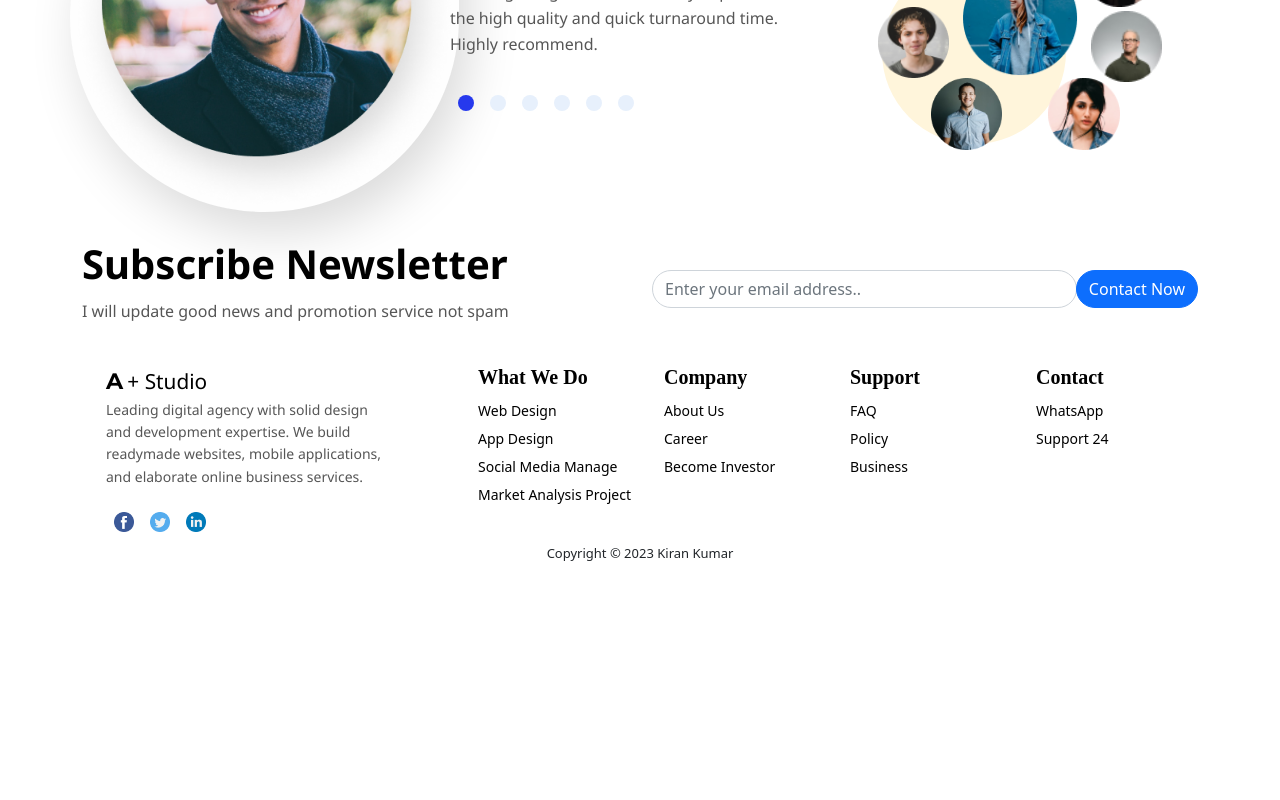
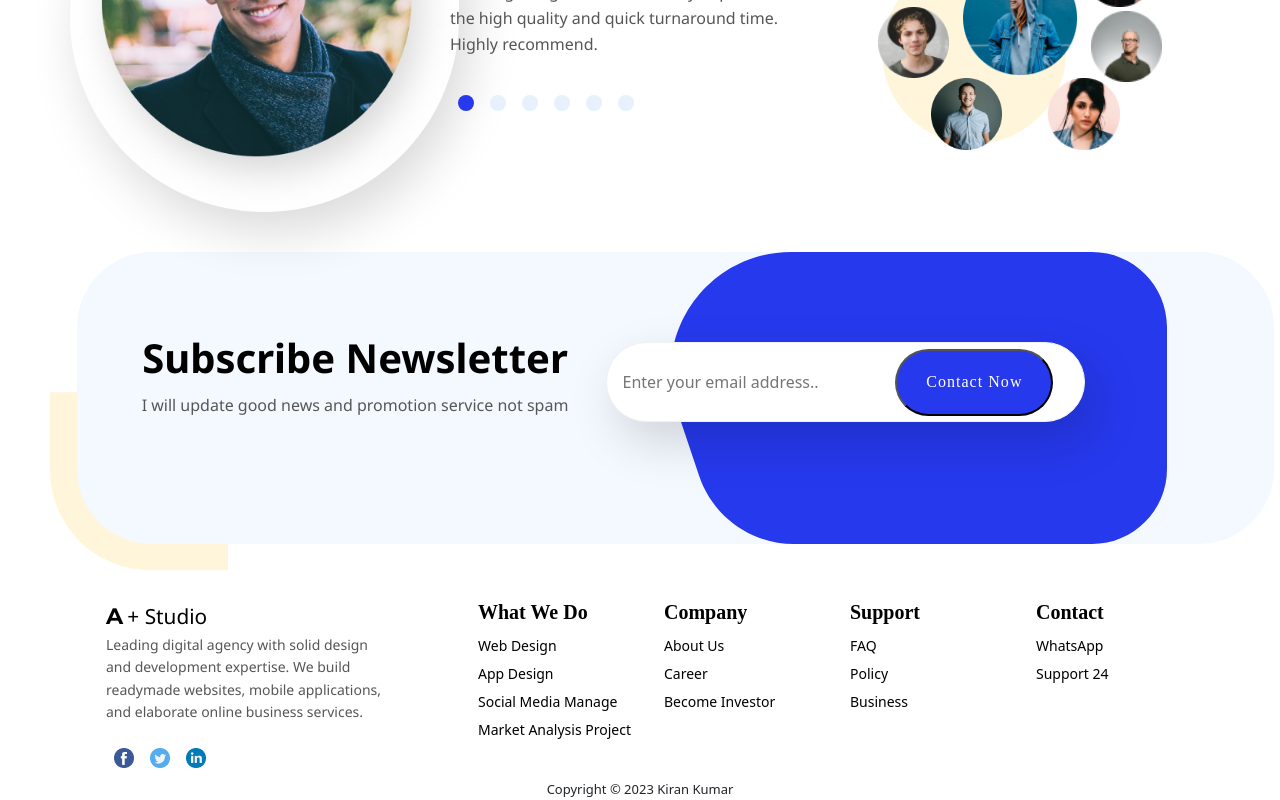
Before and after one commit to KiraTheCoder/Studio-Landing-Page, a React (Create React App) app: page / in a window 1280 px wide. Shown: the part 2142-2942 px from the top of the page. Before the commit the page ends 2706 px from the top, so only its background shows below. Built offline with nearby package versions, Linux system fonts and the light colour scheme.

Commit message:
fix News-letter for 1440px screen

```diff
--- a/src/components/Footer/Footer.jsx
+++ b/src/components/Footer/Footer.jsx
@@ -2,8 +2,8 @@ import "./Footer.css"
 
 const Footer = () => {
     return (
-        <div className="container footer-container mt-4">
-            <div className="row g-4 ps-4">
+        <div className="container footer-container mt-4 mt-md-5">
+            <div className="row g-4 ps-4  mt-lg-5 ">
                 <div className="col-12 col-md-4">
                     <span className="Footer-A-text">A</span> <span className="Footer-studio-text"> + Studio</span>
                     <p>Leading digital agency with solid design and development expertise. We build readymade websites, mobile applications, and elaborate online business services.</p>
--- a/src/components/NewsLetter/NewsLetter.css
+++ b/src/components/NewsLetter/NewsLetter.css
@@ -0,0 +1,74 @@
+.new-letter-input {
+    width: 29.9375rem;
+    height: 5rem;
+    flex-shrink: 0;
+    border-radius: 3.75rem;
+    border: 1px solid #F1F1F1;
+    background: #FFF;
+    margin-left: -10rem;
+    /* Shadow_1 */
+    box-shadow: 10px 20px 50px 0px rgba(0, 0, 0, 0.15);
+}
+
+.new-letter-btn {
+    display: inline-flex;
+    padding: 1.4rem 1.8rem;
+    justify-content: center;
+    align-items: center;
+    gap: 0.625rem;
+    border-radius: 3.75rem;
+    background: #2639ED;
+    color: #FFF;
+    font-family: Averta Demo PE Cutted Demo;
+    font-size: 1rem;
+    font-style: normal;
+    font-weight: 400;
+    line-height: normal;
+    letter-spacing: 0.065rem;
+    position: absolute;
+    top: 38.5%;
+    right: 26.5%;
+}
+
+.news-letter-col-container {
+    height: 18.25rem;
+    flex-shrink: 0;
+    position: relative;
+    display: flex;
+    justify-content: center;
+    align-items: center;
+    flex-direction: column;
+}
+
+
+.new-letter-elem1 {
+    width: 74.8125rem;
+    height: 18.25rem;
+    flex-shrink: 0;
+    border-radius: 4.6875rem;
+    background: #F4F9FF;
+    position: absolute;
+    z-index: -1;
+    translate: 20rem 1rem;
+}
+
+.new-letter-elem2 {
+    width: 11.125rem;
+    height: 11.125rem;
+    transform: rotate(90deg);
+    flex-shrink: 0;
+    border-radius: 0rem 0rem 6.25rem 0rem;
+    background: #FFF5DB;
+    position: absolute;
+    z-index: -2;
+    translate: -13.5rem 6.2rem;
+}
+
+.new-letter-elem3 {
+    width: 33.9375rem;
+    height: 18.25rem;
+    flex-shrink: 0;
+    position: absolute;
+    z-index: -1;
+    translate: 1rem 1rem;
+}
--- a/src/components/NewsLetter/NewsLetter.jsx
+++ b/src/components/NewsLetter/NewsLetter.jsx
@@ -1,22 +1,37 @@
 import "./NewsLetter.css"
 const NewsLetter = () => {
   return (
-    <div className="container justify-content-center mt-4">
+    <div className="container mt-4">
       <div className="row align-items-center ">
+
+
         <div className="col-md-6">
-          <h3>Subscribe Newsletter</h3>
-          <p>I will update good news and promotion service not spam</p>
+          <div className="news-letter-col-container">
+            <span className="new-letter-elem1"></span>
+            <span className="new-letter-elem2"></span>
+
+            <h3>Subscribe Newsletter</h3>
+            <p>I will update good news and promotion service not spam</p>
+          </div>
         </div>
+
+
         <div className="col-md-6">
-          <div className="news-lellter-input-container">
-            <div class="input-group">
-              <input type="email" class="form-control rounded-pill " placeholder="Enter your email address.." aria-label="email" aria-describedby="basic-addon1" />
-              <button className="btn btn-primary  rounded-pill">Contact Now</button>
+          <div className="news-letter-col-container">
+            <span className="new-letter-elem3">
+              <svg xmlns="http://www.w3.org/2000/svg" width="497" height="292" viewBox="0 0 497 292" fill="none">
+                <path d="M7.07175 158.172C-19.0148 80.4252 38.8318 0 120.839 0H422C463.421 0 497 33.5786 497 75V217C497 258.421 463.421 292 422 292H123.901C80.9308 292 42.7643 264.549 29.0954 223.81L7.07175 158.172Z" fill="#2639ED" />
+              </svg>
+            </span>
+            <div class="new-letter-input-group">
+              <input type="email" class="ps-3 rounded-pill new-letter-input " placeholder="Enter your email address.." />
+              <button className="new-letter-btn">Contact Now</button>
             </div>
           </div>
         </div>
+
       </div>
-    </div>
+    </div >
   )
 }
 
```
